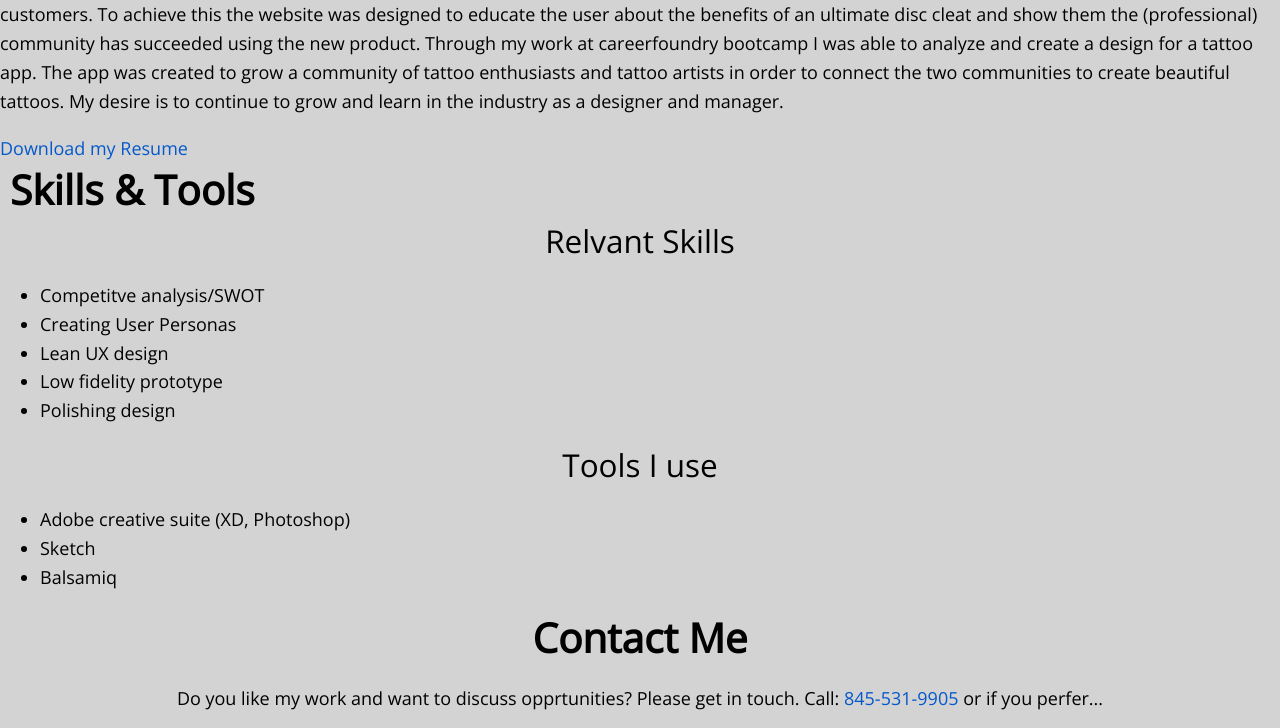
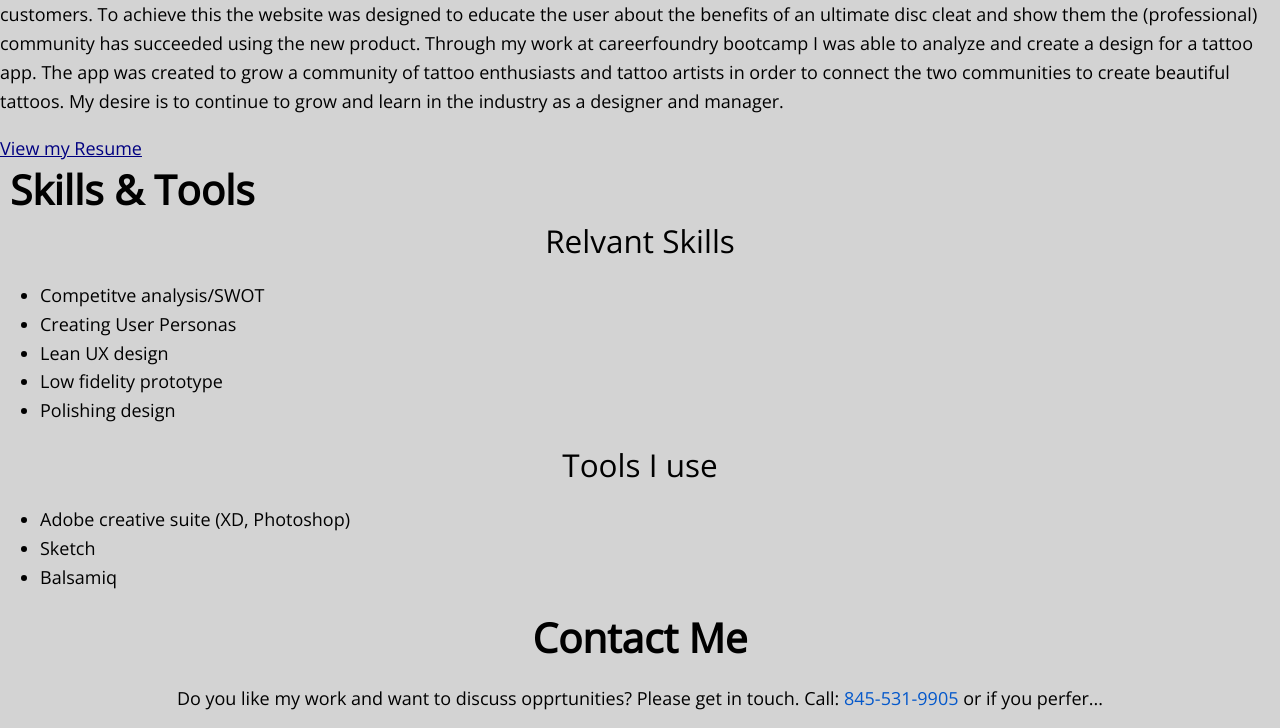
Before and after one commit to johnpandit/portfolio-website, a plain HTML site: page about.html in a window 1280 px wide. Shown: the part 2321-3049 px from the top of the page. Drawn offline with nearby package versions, Linux system fonts and the light colour scheme.

Commit message:
Adjusted the contact menu closing

```diff
--- a/CSS/style.css
+++ b/CSS/style.css
@@ -114,6 +114,12 @@
      text-decoration: none;
      display: inline-block;
     width: auto;
+}
+#Resume{
+  color: #000080;
+  text-shadow: h-shadow;
+  text-decoration: underline;
+  font-weight: bolder;
 }
  a:visited {
     color: #FFFFFF;
--- a/about.html
+++ b/about.html
@@ -31,7 +31,7 @@
                     <li><a href="index.html">Home</a></li>
                     <li><a href="about.html">About</a></li>
                     <li><a href="noregrets.html">No Regrets Project</a></li>
-                    <li><a href="#contact" onclick="menuToggle()">Contact</a></li>
+                    <li><a href="#contact">Contact</a></li>
                     <li><a href="javascript:void(0);" class="icon" onclick="menuToggle()">
                     <i class="fas fa-bars"></i></a></li>
                 </ul>
@@ -74,7 +74,7 @@ I play the sport of ultimate competitively. A flying disc sport that involves su
 I went to Manhattan college as a civil engineer. Once out of school I began working as a field engineer coordinating construction workers onsite building a maintenance facility. I currently work as senior project engineer managing design, schedule, and prioritization of tasks. My first technology project was universepoint.com a website created for an ultimate disc footwear startup. The overall focus of the website was to convert prospective buyers into customers. To achieve this the website was designed to educate the user about the benefits of an ultimate disc cleat and show them the (professional) community has succeeded using the new product. Through my work at careerfoundry bootcamp I was able to analyze and create a design for a tattoo app. The app was created to grow a community of tattoo enthusiasts and tattoo artists in order to connect the two communities to create beautiful tattoos. My desire is to continue to grow and learn in the industry as a designer and manager.
 </p>
 <div>
-  <a href="Files/Resume.pdf" download>Download my Resume</a>
+  <a href id="Resume"="Files/Resume.pdf" download>View my Resume</a>
   <h2>Skills & Tools</h2>
   <div>
     <h3>Relvant Skills</h3><ul>
```
Also changed, not shown: index.html (+1 -1 lines), noregrets.html (+1 -1 lines).
